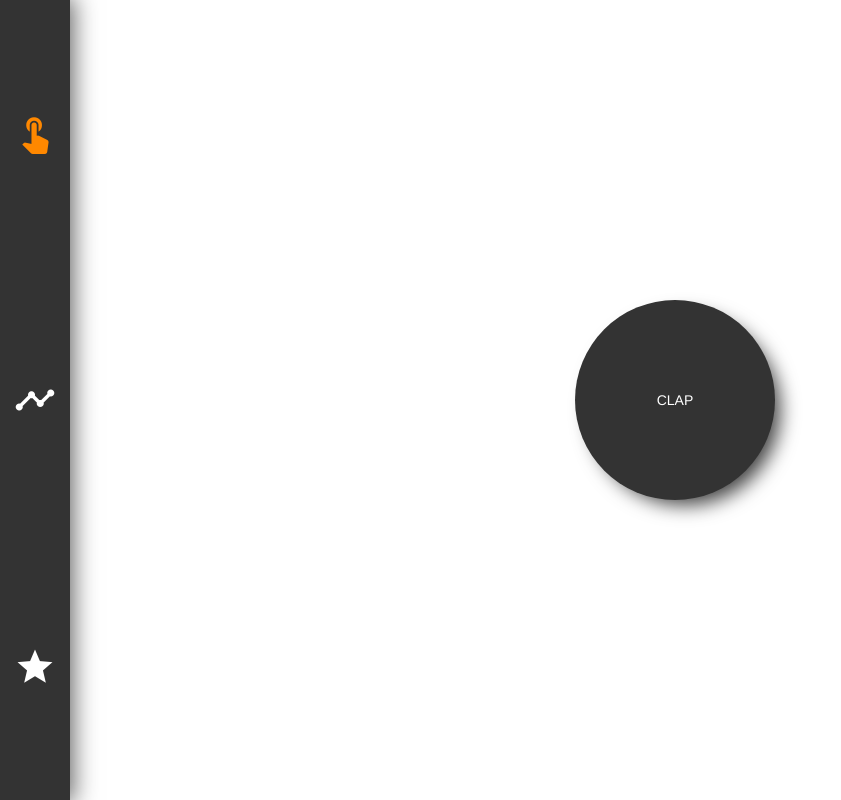
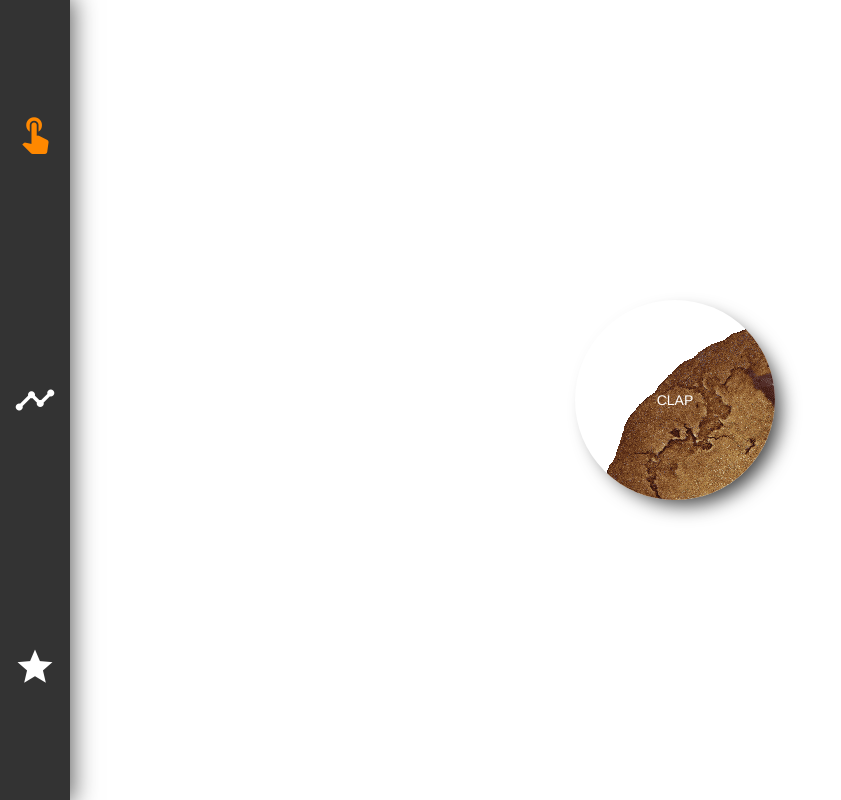
Before and after one commit to rulonder/CymbalMonkey, a website: page public/index.html in a window 1280 px wide. Shown: the whole page, without its empty margins (0-841 px from the left). Drawn offline with nearby package versions, Linux system fonts and the light colour scheme; files that its build step writes are made by us from their sources; no server answers; files whose address does not match are found by name.

Commit message:
added the awesome cookie (#1)
added the awesome cookie

```diff
--- a/public/custom.css
+++ b/public/custom.css
@@ -70,7 +70,7 @@
       border-radius: 50%;
       min-width: 200px;
       min-height: 200px;
-      background: #333;
+      background-image: url('img/cookie.png');
       color: white;
       -webkit-transition: width 2s, height 2s, background-color 2s, -webkit-transform 2s;
       transition: width 2s, height 2s, background-color 2s, transform 2s;
```
Also changed, not shown: public/img/cookie.png (added).
